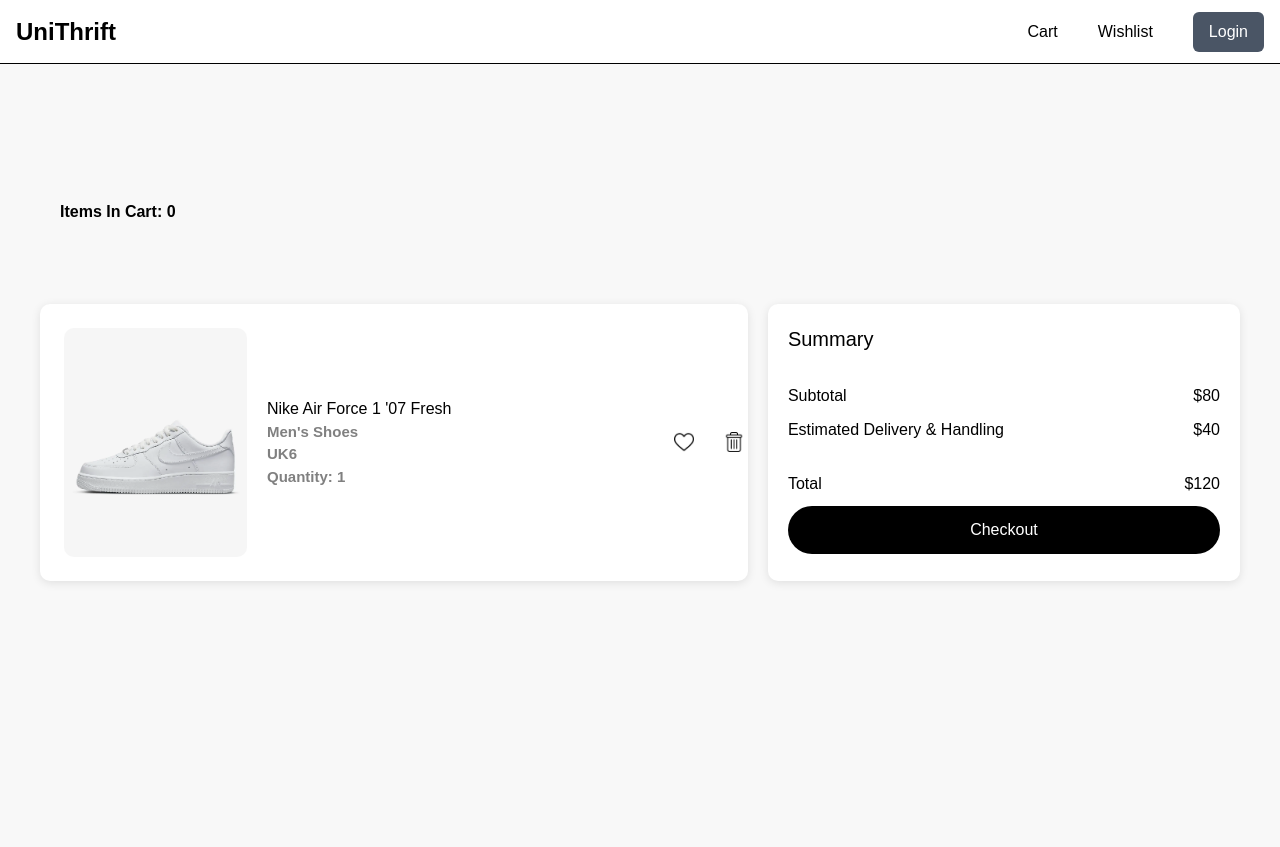
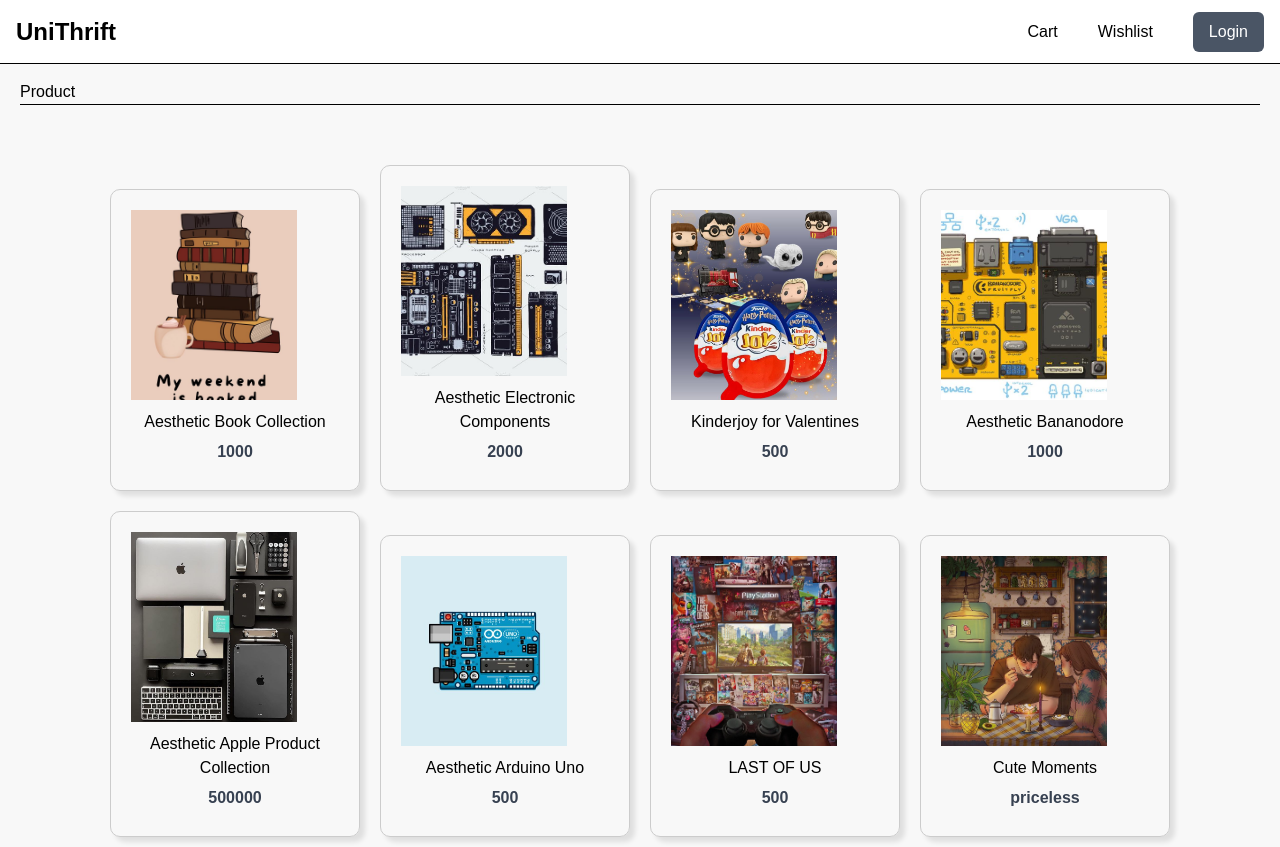
Before and after one commit to GDSC-ZHCET/UniThrift, a React (Vite) app: page / in a window 1280 px wide. Before the commit the page ends 800 px from the top, so only its background shows below. Built offline with nearby package versions, Linux system fonts and the light colour scheme; no server answers.

Commit message:
Products are now on the first page

```diff
--- a/src/App.jsx
+++ b/src/App.jsx
@@ -1,7 +1,4 @@
 import Product from'./pages/Product.jsx';
-import Signup from './pages/Signup.jsx';
-import Login from './pages/Login.jsx';
-import Cart from './pages/Cart'
 
 function App() {
 
@@ -9,7 +6,7 @@
   return (
     <div className='App'>
       <div className="content">
-        <Cart/>
+        <Product/>
       </div>
     </div>
   )
```
